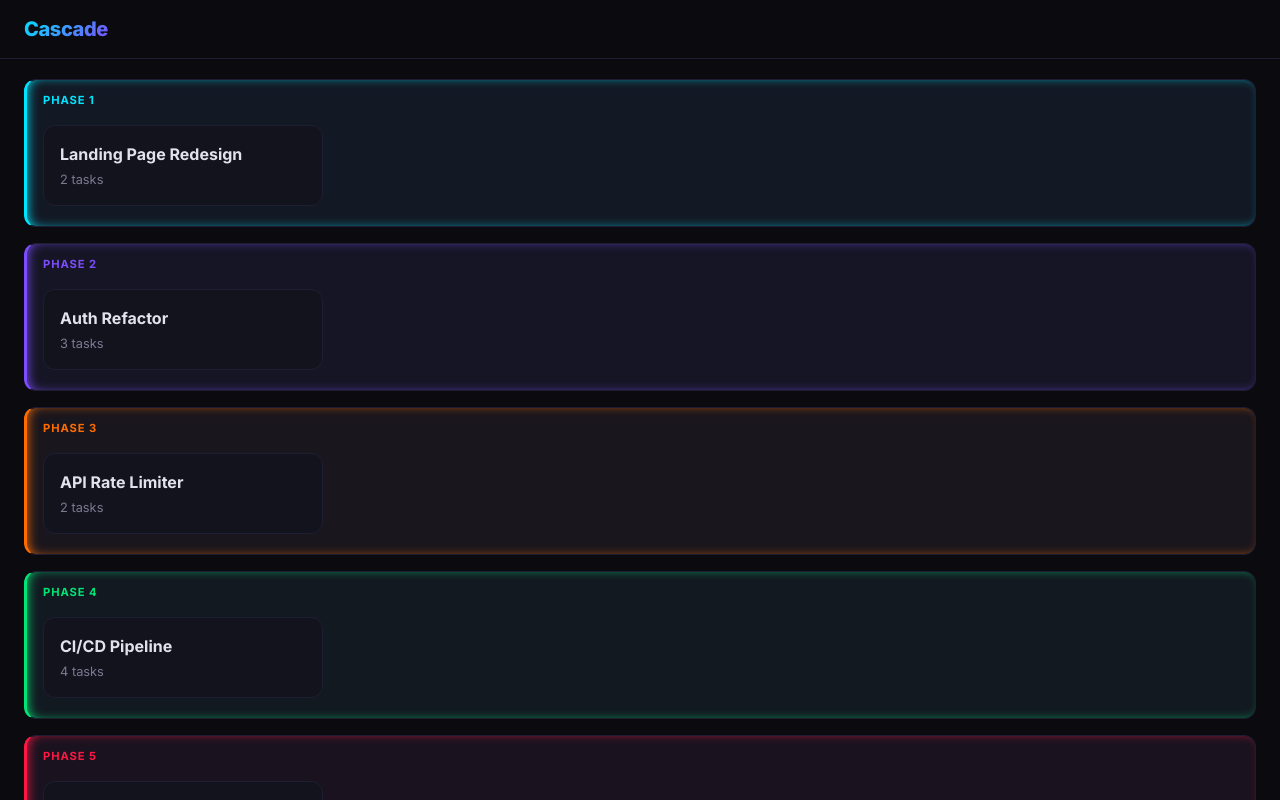
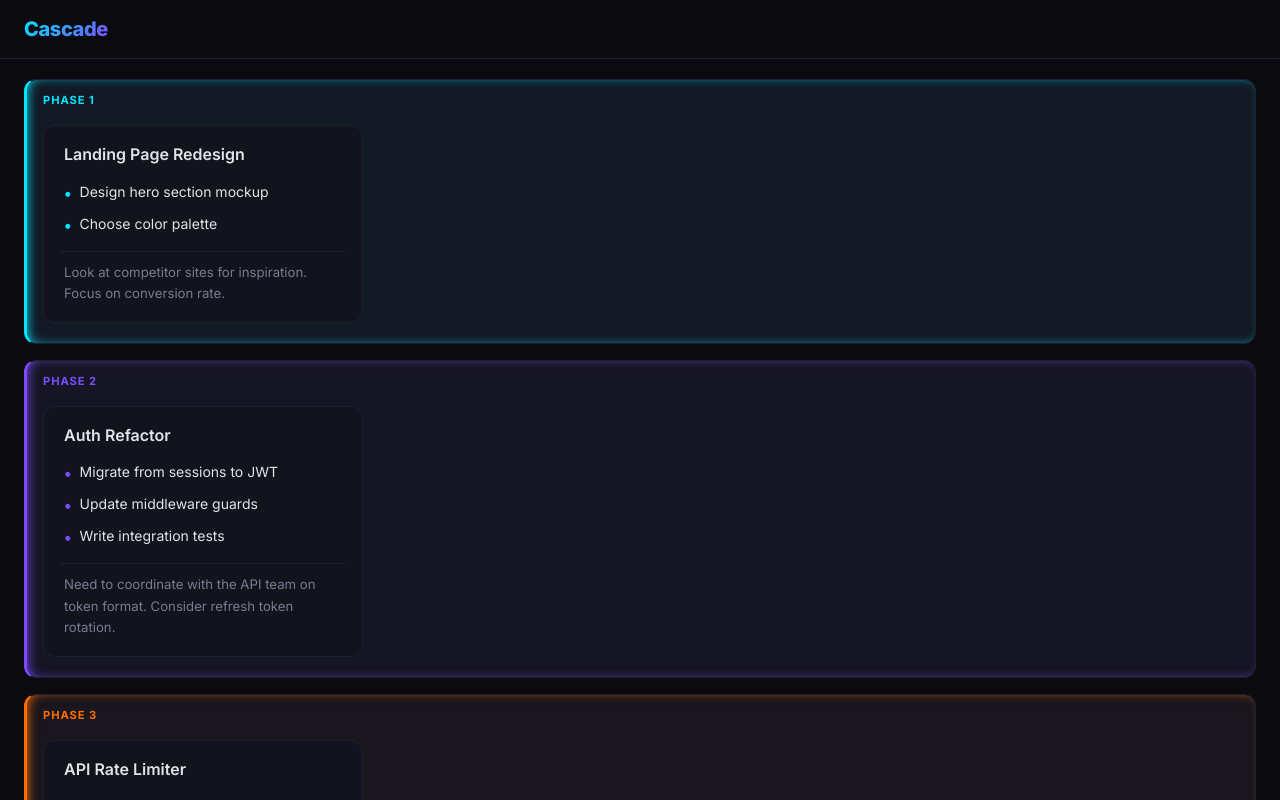
Before and after one commit to musical-basics/cascade-1, a React (Vite) app: page / in a window 1280 px wide. Shown: the top 800 px of the page. Built offline with nearby package versions, Linux system fonts and the light colour scheme.

Commit message:
Phase 5: Project card component

```diff
--- a/src/App.tsx
+++ b/src/App.tsx
@@ -1,5 +1,6 @@
 import { useProjects } from './context/ProjectsContext'
 import { PhaseLane } from './components/PhaseLane/PhaseLane'
+import { ProjectCard } from './components/ProjectCard/ProjectCard'
 import './App.css'
 
 const PHASES = [1, 2, 3, 4, 5] as const;
@@ -19,22 +20,7 @@ function App() {
           return (
             <PhaseLane key={phase} phaseNumber={phase}>
               {phaseProjects.map((project) => (
-                <div
-                  key={project.id}
-                  style={{
-                    background: 'var(--bg-surface)',
-                    border: '1px solid var(--border-subtle)',
-                    borderRadius: 'var(--radius-card)',
-                    padding: '16px',
-                    minWidth: '280px',
-                    flexShrink: 0,
-                  }}
-                >
-                  <strong>{project.title}</strong>
-                  <p style={{ fontSize: '0.8rem', color: 'var(--text-secondary)', marginTop: '4px' }}>
-                    {project.tasks.length} task{project.tasks.length !== 1 ? 's' : ''}
-                  </p>
-                </div>
+                <ProjectCard key={project.id} project={project} />
               ))}
             </PhaseLane>
           );
--- /dev/null
+++ b/src/components/ProjectCard/ProjectCard.css
@@ -0,0 +1,124 @@
+/* ============================================
+   ProjectCard Component Styles
+   ============================================ */
+
+.project-card {
+  background: var(--bg-surface);
+  border: 1px solid var(--border-subtle);
+  border-radius: var(--radius-card);
+  padding: 16px;
+  min-width: 280px;
+  max-width: 320px;
+  flex-shrink: 0;
+  display: flex;
+  flex-direction: column;
+  gap: 12px;
+  transition: transform var(--transition-default),
+              box-shadow var(--transition-default),
+              border-color var(--transition-default);
+  scroll-snap-align: start;
+}
+
+.project-card:hover {
+  transform: translateY(-2px);
+  box-shadow: var(--shadow-card-hover);
+  border-color: var(--border-accent);
+}
+
+/* --- Title --- */
+.card-title {
+  font-size: 1rem;
+  font-weight: 600;
+  line-height: 1.3;
+  color: var(--text-primary);
+  overflow: hidden;
+  text-overflow: ellipsis;
+  white-space: nowrap;
+  cursor: pointer;
+  padding: 2px 4px;
+  border-radius: var(--radius-xs);
+  transition: background var(--transition-fast);
+}
+
+.card-title:hover {
+  background: var(--bg-surface-hover);
+}
+
+/* --- Task List --- */
+.task-list {
+  display: flex;
+  flex-direction: column;
+  gap: 4px;
+}
+
+.task-item {
+  display: flex;
+  align-items: flex-start;
+  gap: 8px;
+  padding: 2px 4px;
+  border-radius: var(--radius-xs);
+  transition: background var(--transition-fast);
+  cursor: pointer;
+}
+
+.task-item:hover {
+  background: var(--bg-surface-hover);
+}
+
+.task-bullet {
+  color: var(--lane-accent, var(--accent-phase-1));
+  font-weight: 700;
+  line-height: 1.5;
+  flex-shrink: 0;
+}
+
+.task-text {
+  font-size: 0.875rem;
+  font-weight: 400;
+  line-height: 1.5;
+  color: var(--text-primary);
+  word-break: break-word;
+}
+
+.task-text-muted {
+  font-size: 0.825rem;
+  color: var(--text-muted);
+  font-style: italic;
+}
+
+.task-empty {
+  cursor: default;
+}
+
+.task-empty:hover {
+  background: transparent;
+}
+
+/* --- Notes --- */
+.card-notes {
+  border-top: 1px solid var(--border-subtle);
+  padding-top: 8px;
+}
+
+.notes-text {
+  font-size: 0.825rem;
+  font-weight: 400;
+  line-height: 1.6;
+  color: var(--text-secondary);
+  max-height: 80px;
+  overflow: hidden;
+  cursor: pointer;
+  padding: 2px 4px;
+  border-radius: var(--radius-xs);
+  transition: background var(--transition-fast);
+  word-break: break-word;
+}
+
+.notes-text:hover {
+  background: var(--bg-surface-hover);
+}
+
+.notes-placeholder {
+  color: var(--text-muted);
+  font-style: italic;
+}
--- /dev/null
+++ b/src/components/ProjectCard/ProjectCard.tsx
@@ -0,0 +1,42 @@
+import type { Project } from '../../types';
+import './ProjectCard.css';
+
+interface ProjectCardProps {
+  project: Project;
+}
+
+export function ProjectCard({ project }: ProjectCardProps) {
+  return (
+    <div className="project-card">
+      {/* Title */}
+      <h3 className="card-title" data-field="title">
+        {project.title || 'Untitled Project'}
+      </h3>
+
+      {/* Task List */}
+      <ul className="task-list">
+        {project.tasks.length > 0 ? (
+          project.tasks.map((task) => (
+            <li key={task.id} className="task-item" data-task-id={task.id}>
+              <span className="task-bullet">•</span>
+              <span className="task-text">{task.text || 'New task...'}</span>
+            </li>
+          ))
+        ) : (
+          <li className="task-item task-empty">
+            <span className="task-text-muted">No tasks yet</span>
+          </li>
+        )}
+      </ul>
+
+      {/* Notes */}
+      <div className="card-notes">
+        {project.notes ? (
+          <p className="notes-text">{project.notes}</p>
+        ) : (
+          <p className="notes-text notes-placeholder">Add notes...</p>
+        )}
+      </div>
+    </div>
+  );
+}
```
